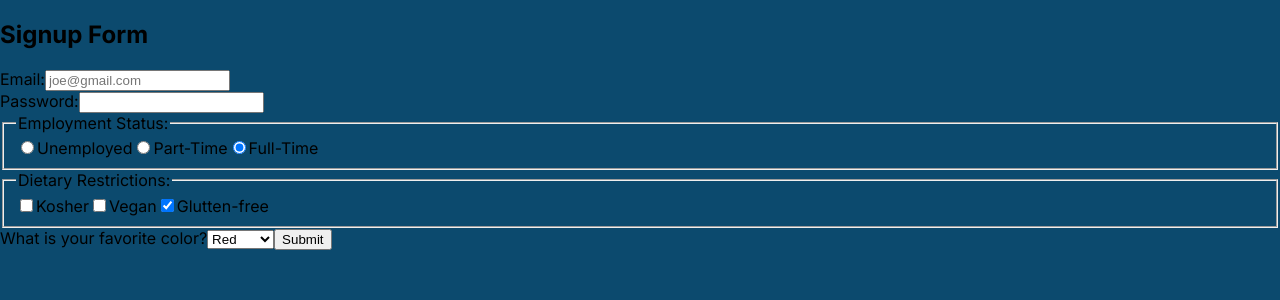
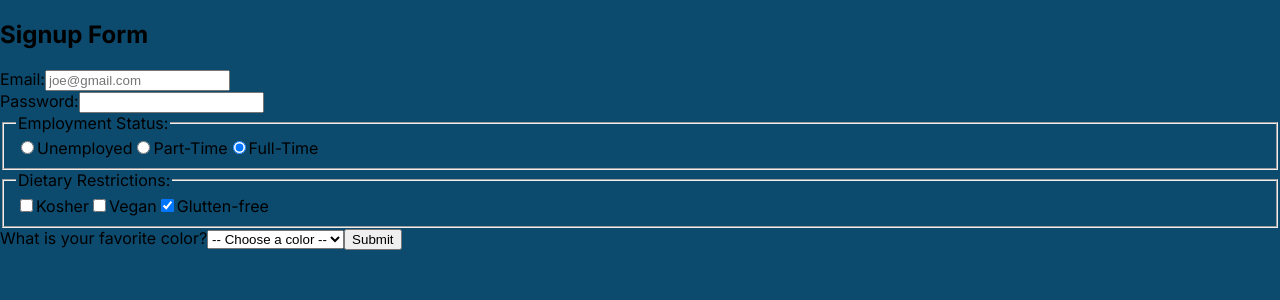
Before and after one commit to Bezy427/meme-generator, a React (Vite) app: page / in a window 1280 px wide. Shown: the top 300 px of the page. Built offline with nearby package versions, Linux system fonts and the light colour scheme.

Commit message:
adding the required and default value elements

```diff
--- a/src/App.jsx
+++ b/src/App.jsx
@@ -110,7 +110,8 @@ export default function App() {
 			</fieldset>
 
 			<label htmlFor="favColor">What is your favorite color?</label>
-			<select name="favColor" id="favColor">
+			<select name="favColor" id="favColor" defaultValue="" required>
+				<option value="" disabled>-- Choose a color --</option>
 				<option value="red">Red</option>
 				<option value="orange">Orange</option>
 				<option value="yellow">Red</option>
```
